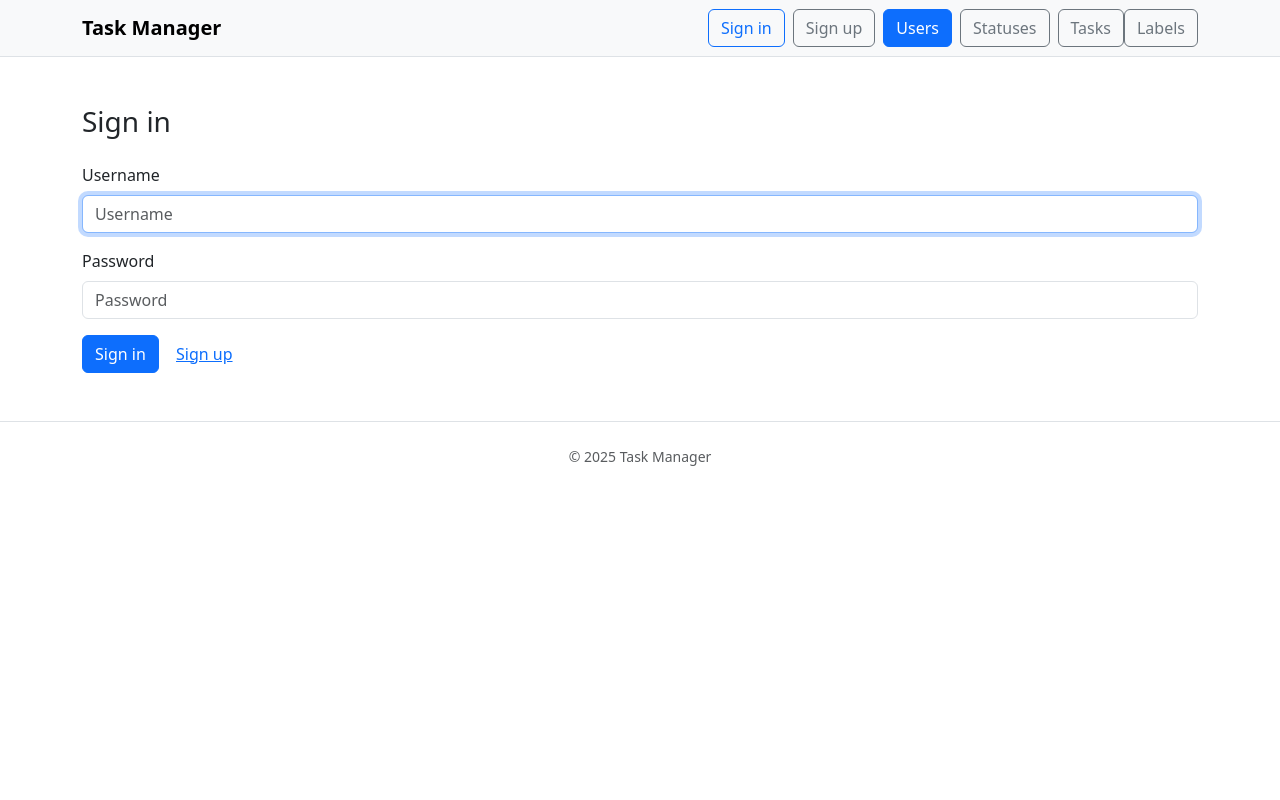
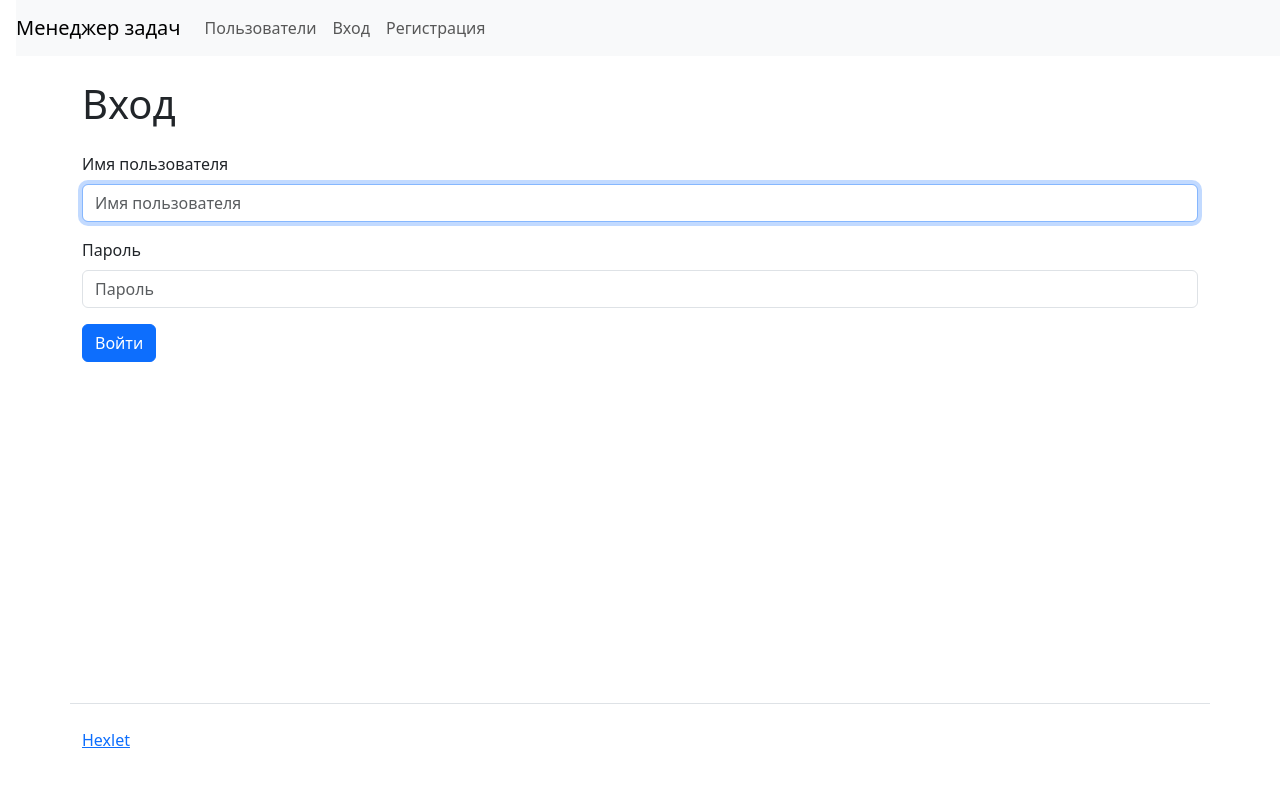
Before and after one commit to spoddub/python-project-52, a Django app: page /login/ in a window 1280 px wide. Run offline with Django 5.2, Linux system fonts and the light colour scheme; some libraries are stand-ins or nearby versions.

Commit message:
fix naming

```diff
--- a/templates/base.html
+++ b/templates/base.html
@@ -1,77 +1,52 @@
 {% load django_bootstrap5 %}
-{% load i18n %}
-<!doctype html>
-<html lang="en" data-bs-theme="auto">
+<!DOCTYPE html>
+<html lang="ru-ru">
   <head>
-    <meta charset="utf-8">
-    <meta name="viewport" content="width=device-width, initial-scale=1">
-    <title>{% block title %}{% trans "Task Manager" %}{% endblock %}</title>
-    <link
-      href="https://cdn.jsdelivr.net/npm/bootstrap@5.3.3/dist/css/bootstrap.min.css"
-      rel="stylesheet"
-      integrity="sha384-QWTKZyjpPEjISv5WaRU9OFeRpok6YctnYmDr5pNlyT2bRjXh0JMhjY6hW+ALEwIH"
-      crossorigin="anonymous"
-    >
+    <meta name="viewport" content="width=device-width, initial-scale=1, shrink-to-fit=no">
+    <title>{% block title %}Менеджер задач Hexlet{% endblock %}</title>
+    <link href="https://cdn.jsdelivr.net/npm/bootstrap@5.3.3/dist/css/bootstrap.min.css" rel="stylesheet">
+    <script src="https://cdn.jsdelivr.net/npm/bootstrap@5.3.3/dist/js/bootstrap.bundle.min.js"></script>
   </head>
-  <body>
-    <header class="border-bottom">
-      <nav class="navbar navbar-expand-lg bg-body-tertiary">
-        <div class="container">
-          <a class="navbar-brand fw-semibold" href="/">{% trans "Task Manager" %}</a>
-          <button class="navbar-toggler" type="button" data-bs-toggle="collapse" data-bs-target="#mainNav" aria-controls="mainNav" aria-expanded="false" aria-label="{% trans "Toggle navigation" %}">
+  <body class="d-flex flex-column min-vh-100">
+    <nav class="navbar navbar-expand-lg navbar-light bg-light ms-3">
+      <a class="navbar-brand" href="/">Менеджер задач</a>
+      <button class="navbar-toggler" data-bs-toggle="collapse" data-bs-target="#navbarToggleExternalContent">
         <span class="navbar-toggler-icon"></span>
       </button>
-          <div class="collapse navbar-collapse" id="mainNav">
-            <ul class="navbar-nav ms-auto mb-2 mb-lg-0">
+      <div class="collapse navbar-collapse" id="navbarToggleExternalContent">
+        <ul class="navbar-nav mr-auto">
+          <li class="nav-item">
+            <a class="nav-link" href="{% url 'users_list' %}">Пользователи</a>
+          </li>
           {% if request.user.is_authenticated %}
-                <li class="nav-item me-2">
-                  <a class="btn btn-outline-secondary" href="{% url 'users_list' %}">{% trans "Users" %}</a>
-                </li>
-                <li class="nav-item me-2">
-                  <a class="btn btn-outline-secondary" href="{% url 'statuses_list' %}">{% trans "Statuses" %}</a>
-                </li>
-                <li class="nav-item me-2">
-                  <a class="btn btn-outline-secondary" href="{% url 'tasks_list' %}">{% trans "Tasks" %}</a>
-                </li>
-                <li class="nav-item me-2">
-                  <a class="btn btn-outline-secondary" href="{% url 'labels_list' %}">{% trans "Labels" %}</a>
-                </li>
+          <li class="nav-item"><a class="nav-link" href="{% url 'statuses_list' %}">Статусы</a></li>
+          <li class="nav-item"><a class="nav-link" href="{% url 'tasks_list' %}">Задачи</a></li>
+          <li class="nav-item"><a class="nav-link" href="{% url 'labels_list' %}">Метки</a></li>
+          {% endif %}
+        </ul>
+        <ul class="navbar-nav">
+          {% if request.user.is_authenticated %}
             <li class="nav-item">
-                  <form method="post" action="{% url 'logout' %}">
+              <form method="post" action="{% url 'logout' %}" class="d-inline">
                 {% csrf_token %}
-                    <button type="submit" class="btn btn-outline-danger">{% trans "Sign out" %}</button>
+                <button type="submit" class="nav-link btn btn-link p-0">Выход</button>
               </form>
             </li>
           {% else %}
-                <li class="nav-item me-2">
-                  <a class="btn btn-outline-primary" href="{% url 'login' %}">{% trans "Sign in" %}</a>
-                </li>
-                <li class="nav-item me-2">
-                  <a class="btn btn-outline-secondary" href="{% url 'users_create' %}">{% trans "Sign up" %}</a>
-                </li>
-                <li class="nav-item me-2">
-                  <a class="btn btn-primary" href="{% url 'users_list' %}">{% trans "Users" %}</a>
-                </li>
-                <li class="nav-item me-2">
-                  <a class="btn btn-outline-secondary" href="{% url 'statuses_list' %}">{% trans "Statuses" %}</a>
+            <li class="nav-item">
+              <a class="nav-link" href="{% url 'login' %}">Вход</a>
             </li>
             <li class="nav-item">
-                  <a class="btn btn-outline-secondary" href="{% url 'tasks_list' %}">{% trans "Tasks" %}</a>
-                </li>
-                <li class="nav-item">
-                  <a class="btn btn-outline-secondary" href="{% url 'labels_list' %}">{% trans "Labels" %}</a>
+              <a class="nav-link" href="{% url 'users_create' %}">Регистрация</a>
             </li>
           {% endif %}
         </ul>
       </div>
-        </div>
     </nav>
-    </header>
 
-    <main class="py-5">
-      <div class="container">
+    <div class="container wrapper flex-grow-1">
       {% if messages %}
-          <div class="mb-3">
+        <div class="mt-3">
           {% for message in messages %}
             <div class="alert {% if message.tags == 'error' %}alert-danger{% else %}alert-{{ message.tags|default:'info' }}{% endif %} mb-2" role="alert">
               {{ message }}
@@ -82,18 +57,11 @@
 
       {% block content %}{% endblock %}
     </div>
-    </main>
 
-    <footer class="py-4 border-top">
-      <div class="container text-center text-body-secondary small">
-        <span>&copy; {% now "Y" %} {% trans "Task Manager" %}</span>
+    <footer>
+      <div class="container my-5 pt-4 border-top">
+        <a target="_blank" href="https://ru.hexlet.io">Hexlet</a>
       </div>
     </footer>
-
-    <script
-      src="https://cdn.jsdelivr.net/npm/bootstrap@5.3.3/dist/js/bootstrap.bundle.min.js"
-      integrity="sha384-YvpcrYf0tY3lHB60NNkmXc5s9fDVZLESaAA55NDzOxhy9GkcIdslK1eN7N6jIeHz"
-      crossorigin="anonymous"
-    ></script>
   </body>
 </html>
--- a/templates/users/login.html
+++ b/templates/users/login.html
@@ -1,14 +1,42 @@
 {% extends "base.html" %}
-{% load django_bootstrap5 %}
-{% block title %}Sign in — Task Manager{% endblock %}
+
+{% block title %}Менеджер задач Hexlet{% endblock %}
+
 {% block content %}
-<h1 class="h3 mb-4">Sign in</h1>
-<form method="post" novalidate>
+<h1 class="my-4">Вход</h1>
+
+<form method="post">
   {% csrf_token %}
-  {% bootstrap_form form %}
-  <div class="mt-3">
-    <button type="submit" class="btn btn-primary">Sign in</button>
-    <a href="{% url 'users_create' %}" class="btn btn-link">Sign up</a>
+  {% if form.non_field_errors %}
+    <div class="alert alert-danger">{{ form.non_field_errors|striptags }}</div>
+  {% endif %}
+
+  <div class="mb-3">
+    <label class="form-label" for="id_username">Имя пользователя</label>
+    <input type="text"
+           name="username"
+           id="id_username"
+           class="form-control"
+           placeholder="Имя пользователя"
+           maxlength="150"
+           required
+           autofocus
+           autocapitalize="none"
+           autocomplete="username"
+           value="{{ form.username.value|default_if_none:'' }}">
   </div>
+
+  <div class="mb-3">
+    <label class="form-label" for="id_password">Пароль</label>
+    <input type="password"
+           name="password"
+           id="id_password"
+           class="form-control"
+           placeholder="Пароль"
+           required
+           autocomplete="current-password">
+  </div>
+
+  <input class="btn btn-primary" type="submit" value="Войти">
 </form>
 {% endblock %}
```
Also changed, not shown: templates/index.html (+10 -20 lines), templates/users/create.html (+35 -8 lines), templates/users/list.html (+17 -16 lines). Lines whose indentation alone changed are shown as unchanged.
